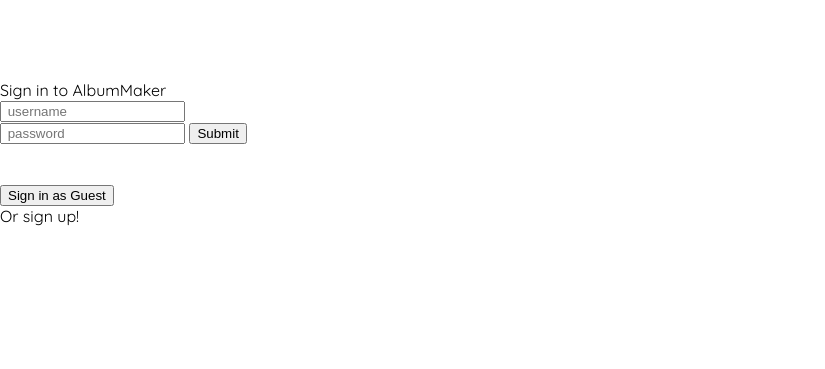
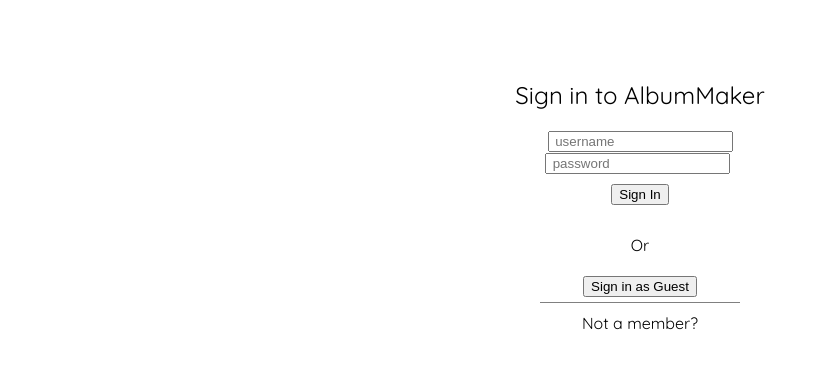
Before and after one commit to Jurajcech1/AlbumMaker, a Rails app: page /session/new in a window 1280 px wide. Shown: the top 369 px of the page, without its empty margins (0-825 px from the left). Run offline with Rails 7, Linux system fonts and the light colour scheme.

Commit message:
finished styling

```diff
--- a/app/assets/stylesheets/application.css
+++ b/app/assets/stylesheets/application.css
@@ -37,6 +37,47 @@
   font-family: 'Quicksand', sans-serif;
 }
 
+.logins_border {
+  position: relative;
+  margin: auto;
+  border-style: solid;
+  border-width: 0px 0px 1px 0px;
+  border-color: grey;
+  width: 200px;
+}
+
+.logins_container {
+  position: relative;
+  width: 350px;
+  margin: auto;
+  text-align: center;
+}
+
+.logins_header {
+  margin: 20px;
+  font-size: 24px;
+}
+
+#user_password_in {
+  margin-right: 5px;
+}
+
+.login_or {
+  padding: 20px;
+}
+
+.login_submit_button {
+  margin: 10px;
+}
+
+.guest_button {
+  margin-bottom: 5px;
+}
+
+.logins_switch {
+  padding-top: 10px;
+}
+
 .bar {
   top: 0%;
   margin: 0;
--- a/app/views/sessions/new.html.erb
+++ b/app/views/sessions/new.html.erb
@@ -3,7 +3,7 @@
   <div class="logins">
 
     <%= render "shared/errors" %>
-
+    <div class="logins_border">
     <form action="<%= session_url %>" method="post" class="logins">
       <input
         type="hidden"
@@ -13,12 +13,12 @@
       <input type="text" placeholder=" username" name="user[username]" id="user_username">
       <br>
 
-      <input type="password" placeholder=" password" name="user[password]" id="user_password">
-      <input class="login_submit_button" type="submit">
+      <input type="password" placeholder=" password" name="user[password]" id="user_password_in">
+      <input class="login_submit_button" type="submit" value="Sign In">
       <br>
 
     </form>
-
+    <div class="login_or">Or</div>
     <form action="<%= session_url %>" method="post">
       <input
         type="hidden"
@@ -26,16 +26,17 @@
         value="<%= form_authenticity_token %>">
 
       <input type="hidden" placeholder="username" name="user[username]" value="Guest" id="user_username">
-      <br>
+
 
       <input type="hidden" placeholder="password" name="user[password]" value="qwerty" id="user_password">
-      <br>
+
 
       <button class="guest_button">Sign in as Guest</button>
     </form>
   </div>
+  </div>
 
   <div class="logins_switch">
-    <%= link_to "Or sign up!", new_user_url %>
+    <%= link_to "Not a member?", new_user_url %>
   </div>
 </div>
```
Also changed, not shown: other parts of app/assets/stylesheets/application.css (+44 -3 lines), app/views/users/new.html.erb (+5 -5 lines), frontend/components/photos/photo_show.jsx (+5 -5 lines).
